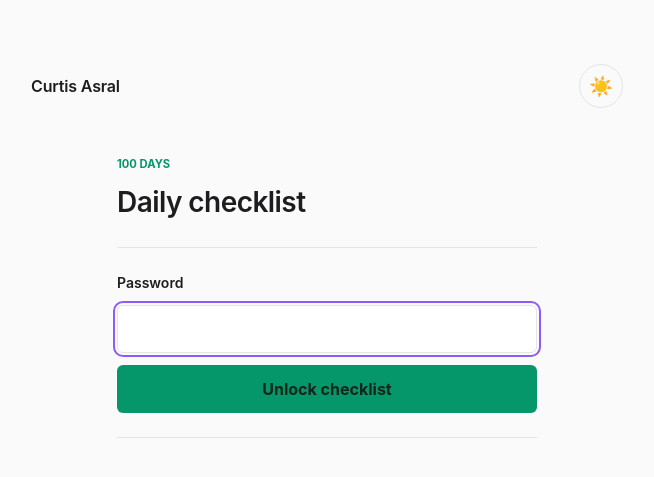
After one commit to curtis-asral/curtis2, a Flask app: template templates/checklist_login.html in a window 1280 px wide. The commit adds this page. Shown: the top 477 px of the page, without its empty margins (313-967 px from the left). Run offline with Flask 3, Linux system fonts and the light colour scheme; the template is opened without the code that fills it, so the values that code supplies are empty.

Commit message:
update checklist features

```diff
--- a/app.py
+++ b/app.py
@@ -1,15 +1,22 @@
 import json
+import hmac
 import os
 import shutil
 import time
 import uuid
+import secrets
 import zipfile
+from datetime import date, timedelta
 from pathlib import Path
 
 import cv2
 import numpy as np
 import rawpy
-from flask import Flask, jsonify, render_template, request, send_from_directory
+from flask import Flask, jsonify, redirect, render_template, request, send_from_directory, url_for
+from itsdangerous import BadSignature, URLSafeTimedSerializer
+
+from dotenv import load_dotenv
+load_dotenv(override=True)
 
 app = Flask(__name__)
 
@@ -23,10 +30,36 @@ RAW_EXTENSIONS = {".cr2", ".nef", ".arw", ".dng", ".raf", ".orf", ".rw2"}
 JPEG_EXTENSIONS = {".jpg", ".jpeg"}
 MAX_CONTENT_LENGTH = 200 * 1024 * 1024  # 200 MB total per request; RAW files are big
 app.config["MAX_CONTENT_LENGTH"] = MAX_CONTENT_LENGTH
+app.config["CHECKLIST_PASSWORD"] = os.environ.get("CHECKLIST_PASSWORD")
+app.config["CHECKLIST_COOKIE_SECRET"] = os.environ.get("CHECKLIST_COOKIE_SECRET")
+app.config["CHECKLIST_COOKIE_SECURE"] = os.environ.get("CHECKLIST_COOKIE_SECURE", "true").lower() in {"1", "true", "yes"}
 
 MANIFEST_PATH = OUTPUT_DIR / "manifest.json"
 TRACKER_PATH = BASE_DIR / "static" / "100_days_tracker.json"
 CLEANUP_THRESHOLD = 24 * 3600  # 24 hours in seconds
+CHECKLIST_COOKIE_NAME = "checklist_device"
+CHECKLIST_COOKIE_MAX_AGE = 10 * 365 * 24 * 60 * 60
+
+
+def checklist_auth_configured():
+    return bool(app.config["CHECKLIST_PASSWORD"] and app.config["CHECKLIST_COOKIE_SECRET"])
+
+
+def checklist_token_serializer():
+    return URLSafeTimedSerializer(app.config["CHECKLIST_COOKIE_SECRET"], salt="checklist-device-v1")
+
+
+def checklist_device_authorized():
+    token = request.cookies.get(CHECKLIST_COOKIE_NAME)
+    if not token or not checklist_auth_configured():
+        return False
+
+    try:
+        payload = checklist_token_serializer().loads(token, max_age=CHECKLIST_COOKIE_MAX_AGE)
+    except BadSignature:
+        return False
+
+    return isinstance(payload, dict) and payload.get("authorized") is True and isinstance(payload.get("device_id"), str)
 
 
 # ---------------------------------------------------------------------------
@@ -162,9 +195,63 @@ def hdr():
     return render_template("hdr.html")
 
 
-@app.route("/checklist")
+@app.before_request
+def require_checklist_api_auth():
+    if (
+        request.path == "/api/checklist"
+        or request.path.startswith("/api/checklist/")
+        or request.path == "/static/100_days_tracker.json"
+    ):
+        if not checklist_auth_configured():
+            return jsonify({"error": "Checklist access is not configured"}), 503
+        if not checklist_device_authorized():
+            return jsonify({"error": "Checklist login required"}), 401
+
+
+@app.after_request
+def prevent_checklist_caching(response):
+    if (
+        request.path == "/checklist"
+        or request.path.startswith("/api/checklist")
+        or request.path == "/static/100_days_tracker.json"
+    ):
+        response.headers["Cache-Control"] = "no-store"
+    return response
+
+
+@app.route("/checklist", methods=["GET", "POST"])
 def checklist():
-    return render_template("checklist.html")
+    if not checklist_auth_configured():
+        return render_template("checklist_login.html", setup_error=True), 503
+
+    if checklist_device_authorized():
+        return render_template("checklist.html")
+
+    if request.method == "POST":
+        submitted_password = request.form.get("password", "")
+        if hmac.compare_digest(
+            submitted_password.encode("utf-8"),
+            app.config["CHECKLIST_PASSWORD"].encode("utf-8"),
+        ):
+            token = checklist_token_serializer().dumps({
+                "authorized": True,
+                "device_id": secrets.token_urlsafe(32),
+            })
+            response = redirect(url_for("checklist"))
+            response.set_cookie(
+                CHECKLIST_COOKIE_NAME,
+                token,
+                max_age=CHECKLIST_COOKIE_MAX_AGE,
+                secure=app.config["CHECKLIST_COOKIE_SECURE"],
+                httponly=True,
+                samesite="Lax",
+                path="/",
+            )
+            return response
+
+        return render_template("checklist_login.html", login_error=True), 401
+
+    return render_template("checklist_login.html")
 
 
 @app.route("/api/checklist", methods=["GET"])
@@ -199,7 +286,24 @@ def update_checklist_day(day_number):
 
     day_key = f"day-{day_number}"
     if day_key not in tracker:
-        return jsonify({"error": "Day not found"}), 404
+        existing_days = [
+            int(key[4:])
+            for key in tracker
+            if key.startswith("day-") and key[4:].isdigit()
+        ]
+        last_day = max(existing_days, default=0)
+        if day_number != last_day + 1:
+            return jsonify({"error": "Only the next sequential day can be added"}), 404
+        try:
+            last_date = date.fromisoformat(tracker[f"day-{last_day}"]["date"])
+        except (KeyError, ValueError):
+            return jsonify({"error": "Unable to determine the next checklist date"}), 500
+        tracker[day_key] = {
+            "date": (last_date + timedelta(days=1)).isoformat(),
+            "exercise": False,
+            "eat-less": False,
+            "read": False,
+        }
 
     tracker[day_key][field] = value
     temporary_path = TRACKER_PATH.with_suffix(".tmp")
--- a/docker-compose.yml
+++ b/docker-compose.yml
@@ -2,6 +2,10 @@ services:
   web:
     image: curtisasral/homepage:latest
     container_name: curtis-homepage
+    environment:
+      CHECKLIST_PASSWORD: "${CHECKLIST_PASSWORD:?Set CHECKLIST_PASSWORD in .env}"
+      CHECKLIST_COOKIE_SECRET: "${CHECKLIST_COOKIE_SECRET:?Set CHECKLIST_COOKIE_SECRET in .env}"
+      CHECKLIST_COOKIE_SECURE: "true"
     networks:
       - appnet
 
--- a/requirements.txt
+++ b/requirements.txt
@@ -6,5 +6,6 @@ Jinja2==3.1.6
 MarkupSafe==3.0.3
 numpy==2.5.3
 opencv-python==5.0.0.93
+python-dotenv==1.2.4
 rawpy==0.27.1
 Werkzeug==3.1.8
--- a/static/css/style.css
+++ b/static/css/style.css
@@ -816,6 +849,63 @@ button.primary:disabled {
     font-size: 0.875rem;
 }
 
+.checklist-login {
+    max-width: 420px;
+    margin: 0 auto;
+}
+
+.checklist-login .checklist-kicker {
+    color: var(--accent-mint);
+    font-size: 0.7rem;
+    font-weight: 700;
+    margin-bottom: 8px;
+}
+
+.checklist-login-form {
+    display: grid;
+    gap: 12px;
+    margin-top: 24px;
+    padding: 24px 0;
+    border-top: 1px solid var(--border);
+    border-bottom: 1px solid var(--border);
+}
+
+.checklist-login-form label {
+    font-size: 0.875rem;
+    font-weight: 600;
+}
+
+.checklist-login-form input {
+    width: 100%;
+    min-height: 48px;
+    padding: 10px 12px;
+    border: 1px solid var(--border);
+    border-radius: 6px;
+    background: var(--surface);
+    color: var(--text);
+    font: inherit;
+}
+
+.checklist-login-form button {
+    min-height: 48px;
+    border: 0;
+    border-radius: 6px;
+    background: var(--accent-mint);
+    color: #10251b;
+    font: inherit;
+    font-weight: 700;
+    cursor: pointer;
+}
+
+.checklist-login-form button:hover {
+    filter: brightness(1.08);
+}
+
+.checklist-login-error {
+    color: var(--accent-rose);
+    font-size: 0.875rem;
+}
+
 @media (max-width: 620px) {
     .checklist-heading {
         align-items: flex-start;
--- a/static/manifest-checklist.json
+++ b/static/manifest-checklist.json
@@ -3,7 +3,7 @@
   "name": "Checklist",
   "short_name": "Checklist",
   "start_url": "/checklist",
-  "scope": "/checklist/",
+  "scope": "/checklist",
   "display": "standalone",
   "background_color": "#0a0a0c",
   "theme_color": "#0a0a0c",
--- /dev/null
+++ b/templates/checklist_login.html
@@ -0,0 +1,35 @@
+{% extends "base.html" %}
+
+{% block title %}Checklist Access{% endblock %}
+
+{% block apple_touch_icon %}
+<link rel="apple-touch-icon" href="{{ url_for('static', filename='checklist-192.png') }}">
+{% endblock %}
+
+{% block apple_mobile_web_app_title %}
+<meta name="apple-mobile-web-app-title" content="Checklist">
+{% endblock %}
+
+{% block extra_head %}
+<link rel="manifest" href="{{ url_for('static', filename='manifest-checklist.json') }}">
+{% endblock %}
+
+{% block content %}
+<main class="checklist-login">
+  <p class="checklist-kicker">100 DAYS</p>
+  <h1 class="title">Daily checklist</h1>
+
+  {% if setup_error %}
+  <p class="checklist-login-error" role="alert">Checklist access is not configured on this server.</p>
+  {% else %}
+  <form class="checklist-login-form" method="post" action="{{ url_for('checklist') }}">
+    <label for="checklistPassword">Password</label>
+    <input id="checklistPassword" name="password" type="password" autocomplete="current-password" required autofocus>
+    {% if login_error %}
+    <p class="checklist-login-error" role="alert">Incorrect password.</p>
+    {% endif %}
+    <button type="submit">Unlock checklist</button>
+  </form>
+  {% endif %}
+</main>
+{% endblock %}
```
Also changed, not shown: other parts of static/css/style.css (+43 -0 lines), templates/checklist.html (+60 -6 lines), .github/workflows/docker-build-push.yml, 2 other files.
